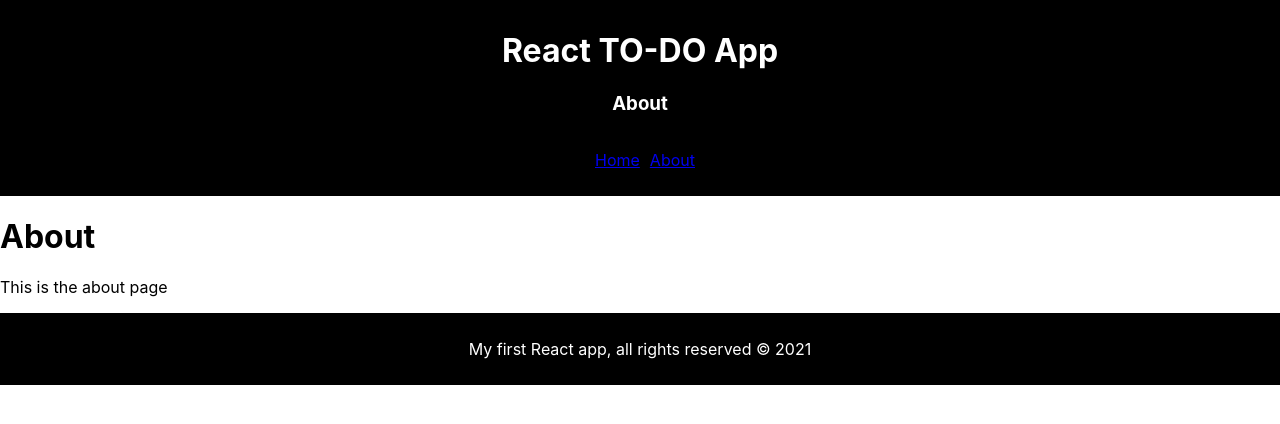
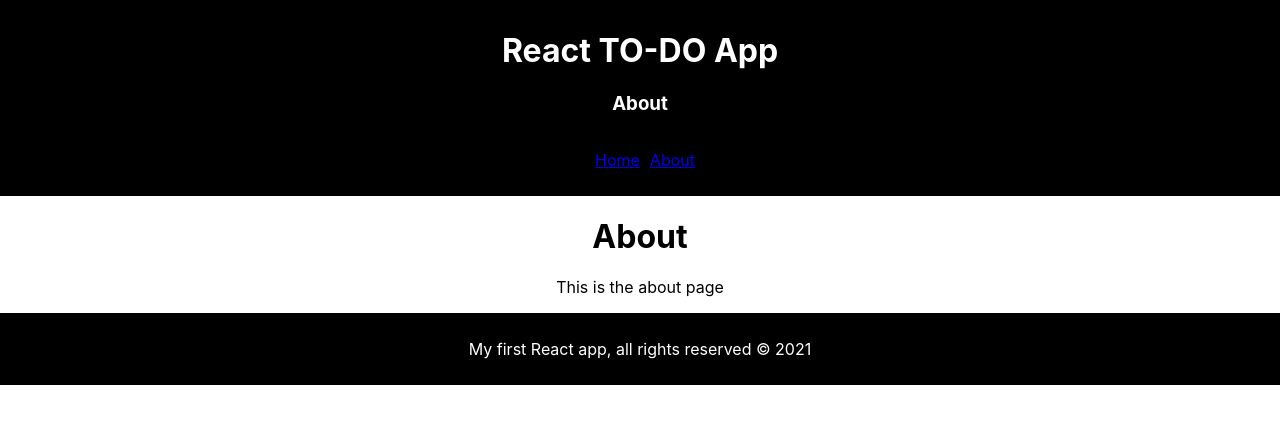
Before and after one commit to schmidtchristopher1/my_first_ReactApp, a React (Create React App) app: page /about in a window 1280 px wide. Shown: the top 424 px of the page. Built offline with nearby package versions, Linux system fonts and the light colour scheme.

Commit message:
Add styling to About component for improved text alignment

```diff
--- a/src/About.js
+++ b/src/About.js
@@ -3,14 +3,23 @@ import Header from "./components/Header";
 import Footer from "./components/Footer";
 
 function About() {
-	return (
-		<div>
-			<Header name='About' />
-			<h1>About</h1>
-			<p>This is the about page</p>
-			<Footer />
-		</div>
-	);
+    return (
+        <div>
+            <Header name='About'/>
+            <h1 style={styles.h1}>About</h1>
+            <p style={styles.p}>This is the about page</p>
+            <Footer/>
+        </div>
+    );
+}
+
+const styles = {
+    h1: {
+        textAlign: "center",
+    },
+    p: {
+        textAlign: "center",
+    },
 }
 
 export default About;
```
